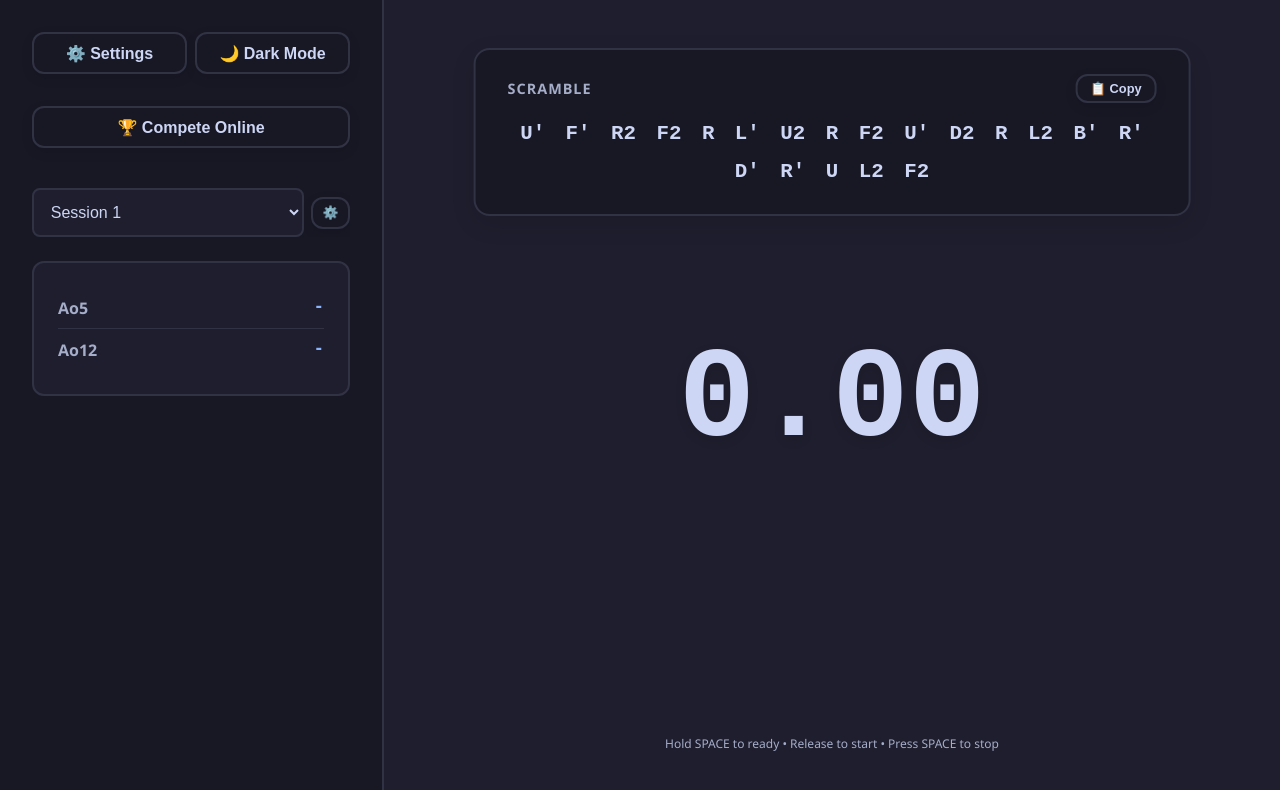
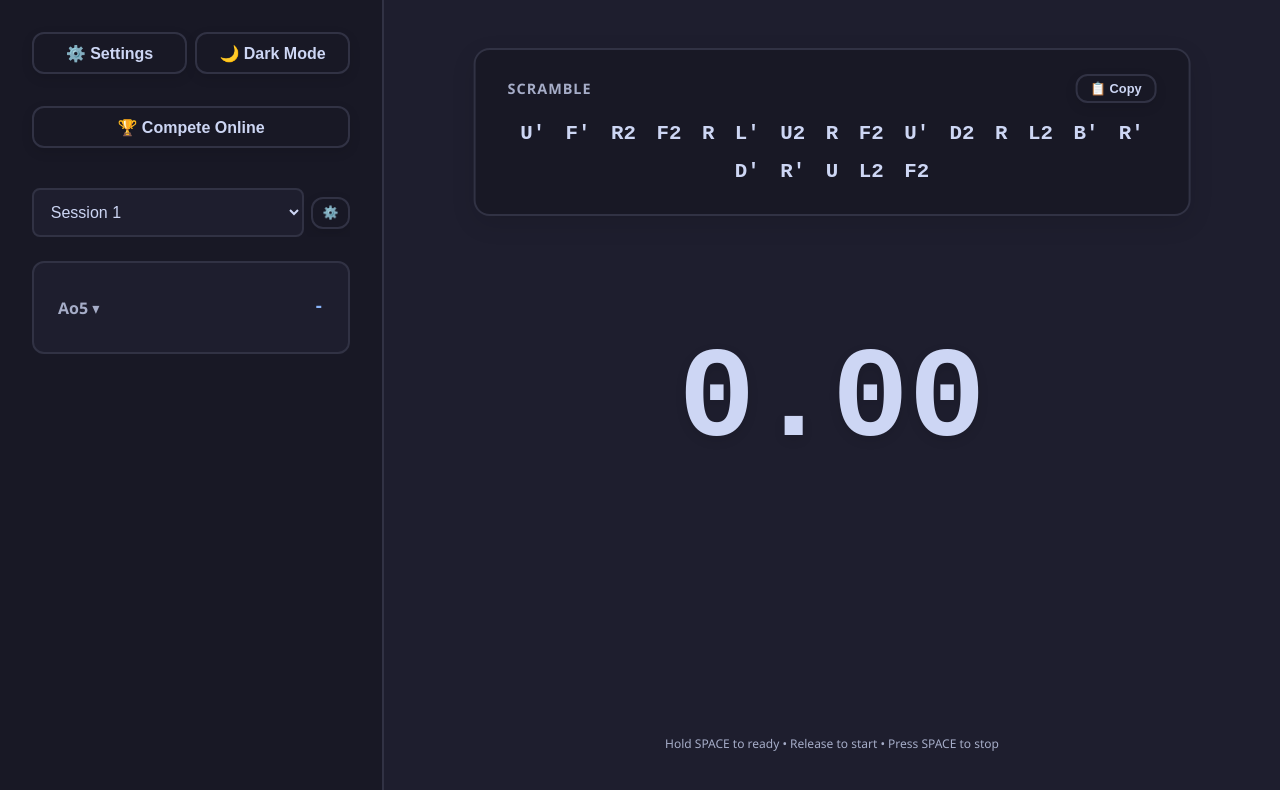
Before and after one commit to tunimamluk/AiCubeTimer, a React (Vite) app: page / in a window 1280 px wide. Shown: the top 790 px of the page. Built offline with nearby package versions, Linux system fonts and the light colour scheme.

Commit message:
Combine ao5/ao12 into single card with cycling selector
Replaces the two separate ao5 and ao12 stat rows with one row that cycles
through Ao5 → Ao12 → Ao50 → Ao100 on click, saving vertical space.

Co-Authored-By: Claude Sonnet 4.6 <noreply@anthropic.com>

```diff
--- a/src/components/Sidebar/Statistics.jsx
+++ b/src/components/Sidebar/Statistics.jsx
@@ -1,21 +1,26 @@
+import { useState } from 'react';
 import { useApp } from '../../context/AppContext';
 import { calculateAverage } from '../../utils/statistics';
+
+const AO_OPTIONS = [5, 12, 50, 100];
 
 export default function Statistics() {
   const { sessions, currentSession } = useApp();
   const solves = sessions[currentSession] || [];
-  const ao5 = calculateAverage(solves, 5);
-  const ao12 = calculateAverage(solves, 12);
+  const [aoIndex, setAoIndex] = useState(0);
+
+  const aoN = AO_OPTIONS[aoIndex];
+  const value = calculateAverage(solves, aoN);
+
+  const cycle = () => setAoIndex((i) => (i + 1) % AO_OPTIONS.length);
 
   return (
     <div className="statistics">
       <div className="stat-item">
-        <span className="stat-label">Ao5</span>
-        <span className="stat-value" id="ao5">{ao5}</span>
-      </div>
-      <div className="stat-item">
-        <span className="stat-label">Ao12</span>
-        <span className="stat-value" id="ao12">{ao12}</span>
+        <button className="stat-label ao-selector" onClick={cycle} title="Click to switch average">
+          Ao{aoN} ▾
+        </button>
+        <span className="stat-value">{value}</span>
       </div>
     </div>
   );
--- a/style.css
+++ b/style.css
@@ -212,6 +212,21 @@ body {
 .stat-label {
     font-weight: 600;
     color: var(--text-secondary);
+}
+
+button.ao-selector {
+    background: none;
+    border: none;
+    padding: 0;
+    cursor: pointer;
+    font-weight: 600;
+    font-size: inherit;
+    color: var(--text-secondary);
+    font-family: inherit;
+}
+
+button.ao-selector:hover {
+    color: var(--accent);
 }
 
 .stat-value {
```
